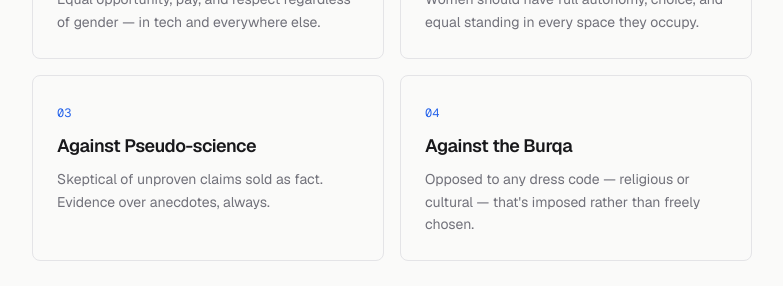
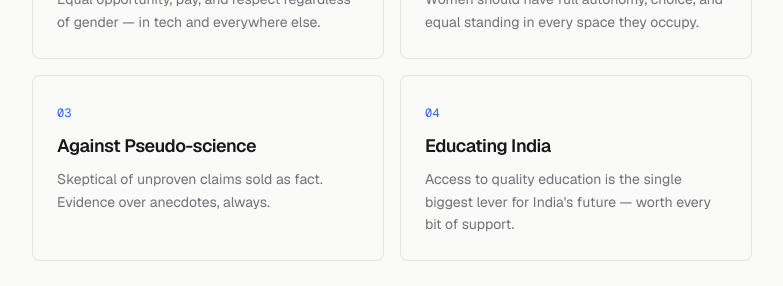
Before and after one commit to hardikhere/portfolio, a Next.js app: page / in a window 1280 px wide. Shown: the part 2900-3186 px from the top of the page, without its empty margins (248-1031 px from the left). Built offline with nearby package versions, Linux system fonts and the light colour scheme; no server answers.

Commit message:
Swap burqa cause for Educating India

```diff
--- a/src/data/causes.ts
+++ b/src/data/causes.ts
@@ -21,8 +21,8 @@ export const causes: Cause[] = [
       "Skeptical of unproven claims sold as fact. Evidence over anecdotes, always.",
   },
   {
-    title: "Against the Burqa",
+    title: "Educating India",
     description:
-      "Opposed to any dress code — religious or cultural — that's imposed rather than freely chosen.",
+      "Access to quality education is the single biggest lever for India's future — worth every bit of support.",
   },
 ];
```
